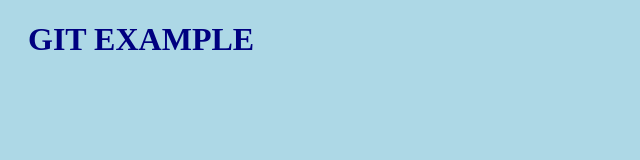
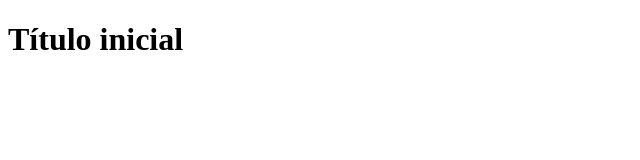
Before and after one commit to danparrap/nuevo-repositorio, a plain HTML site: page index.html in a window 1280 px wide. Shown: the whole page, without its empty margins (0-640 px from the left). Drawn offline with Linux system fonts and the light colour scheme.

Commit message:
se crea index.html

```diff
--- a/index.html
+++ b/index.html
@@ -1,13 +1,11 @@
 <!DOCTYPE html>
 <html lang="en">
 <head>
-    <link rel="stylesheet" type="text/css" href="style.css">
     <meta charset="UTF-8">
     <meta name="viewport" content="width=device-width, initial-scale=1.0">
-    <title>GIT EXAMPLE</title>
+    <title> Prueba de GIT</title>
 </head>
 <body>
-    <H1>GIT EXAMPLE</H1>
-
+    <h1>Título inicial</h1>
 </body>
 </html>
```
